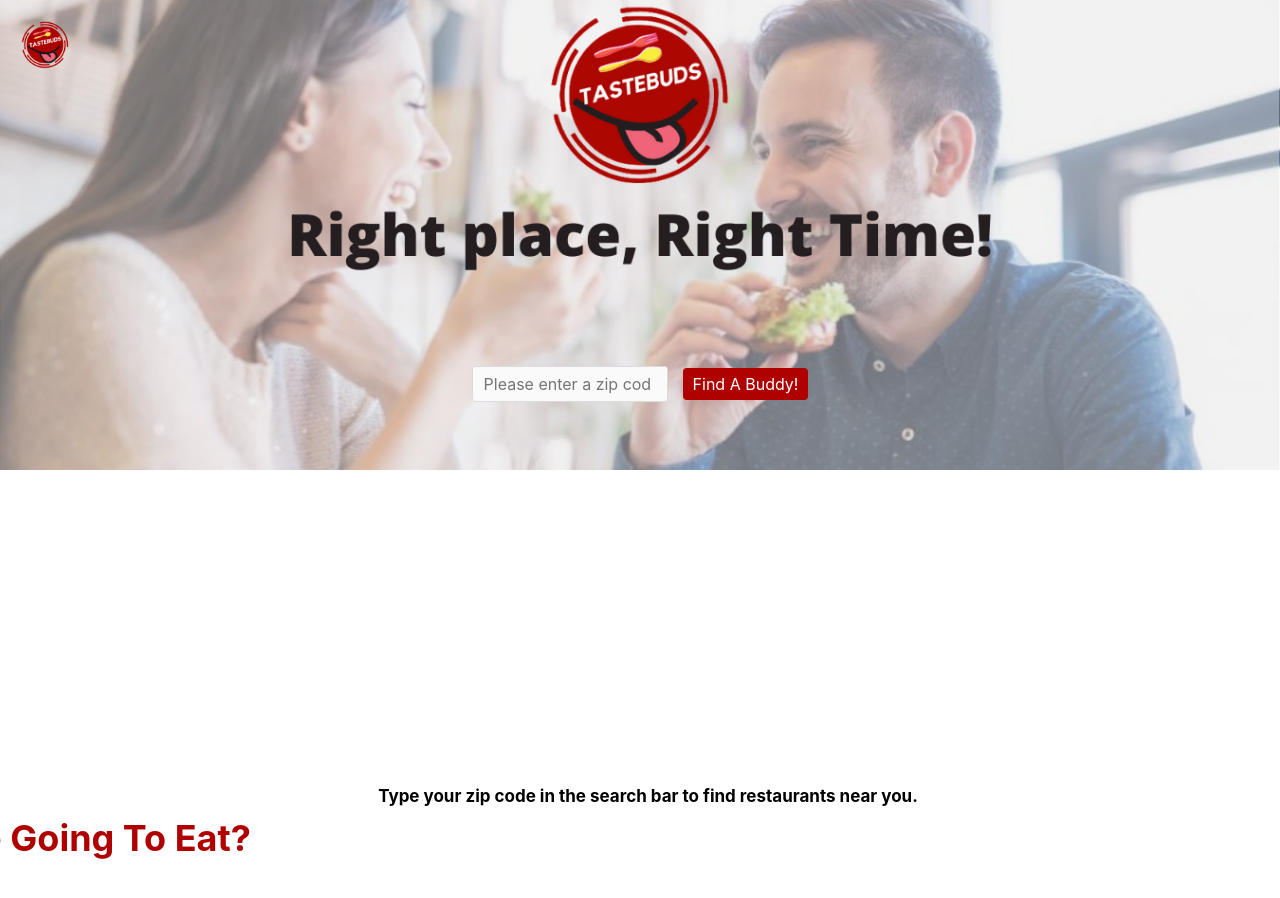
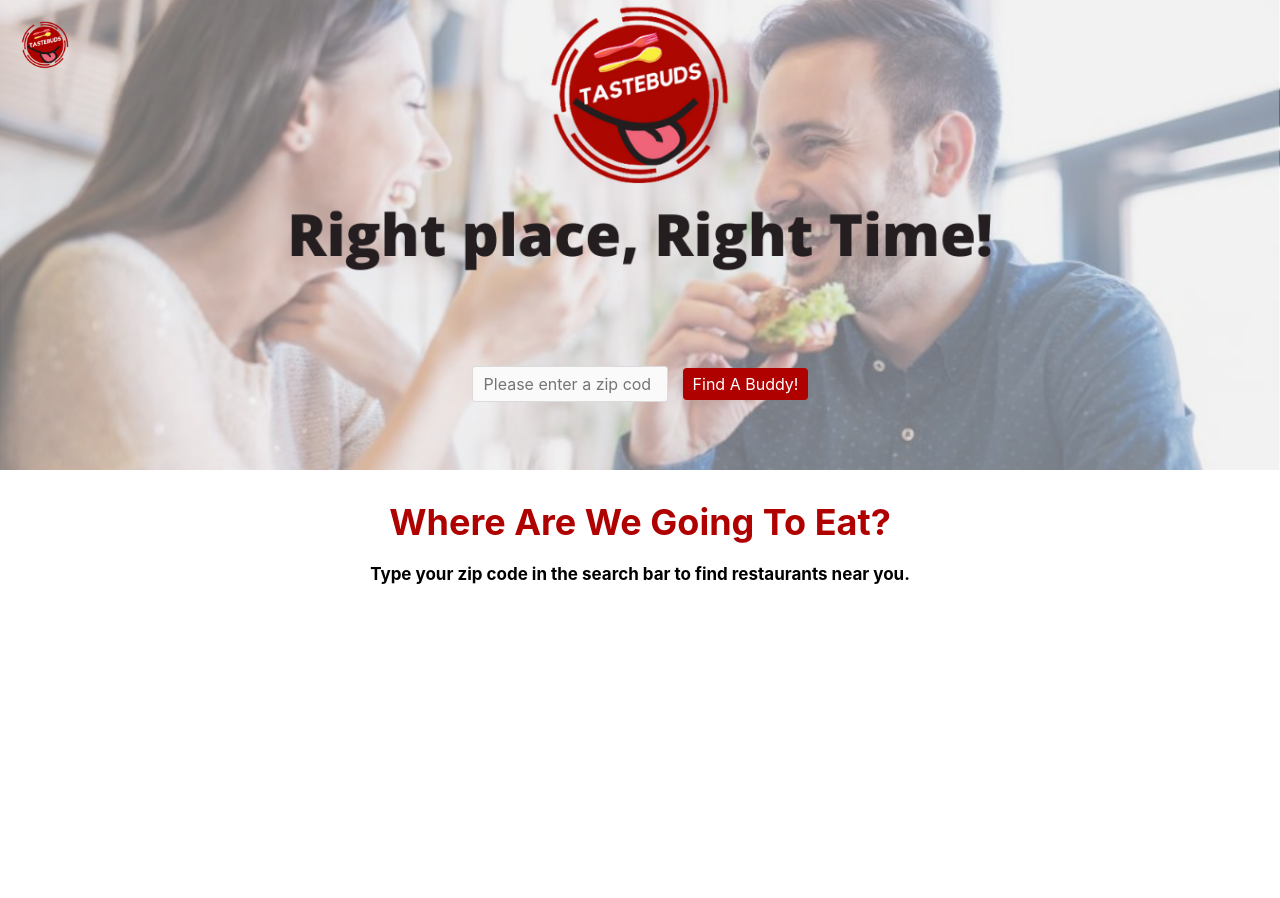
Before and after one commit to SamanthaBJimenez/tastebuds, a React (Create React App) app in the folder tastebuds/: page / in a window 1280 px wide. Shown: the top 898 px of the page. After the commit the page ends 800 px from the top, so only its background shows below. Built offline with nearby package versions, Linux system fonts and the light colour scheme.

Commit message:
update packages; fix landing page css bugs

```diff
--- a/tastebuds/package.json
+++ b/tastebuds/package.json
@@ -12,7 +12,7 @@
     "react-bootstrap": "^1.0.1",
     "react-dom": "^16.13.1",
     "react-router-dom": "^5.2.0",
-    "react-scripts": "3.4.1"
+    "react-scripts": "^5.0.1"
   },
   "scripts": {
     "start": "react-scripts start",
--- a/tastebuds/src/css/RestaurantFeed.css
+++ b/tastebuds/src/css/RestaurantFeed.css
@@ -1,11 +1,11 @@
 .restaurant_ul {
     list-style-type: none;
     position: relative;
-    justify-content: center;
-    overflow: scroll;
-    column-count: 2;
+    /* justify-content: center; */
+    /* overflow: scroll; */
+    /* column-count: 2; */
     padding: 0;
-    height: 1395px;
+    /* height: 1395px; */
 }
 
 .restaurant_button {
@@ -32,8 +32,8 @@
 
 .feedBlurbDiv {
     position: relative;
-    top: 300px;
-    left: -50%;
+    /* top: 300px; */
+    /* left: -50%; */
 }
 
 .feed_blurbTwo {
```
Also changed, not shown: 1 other file (tests, documents, lock files or other folders).
